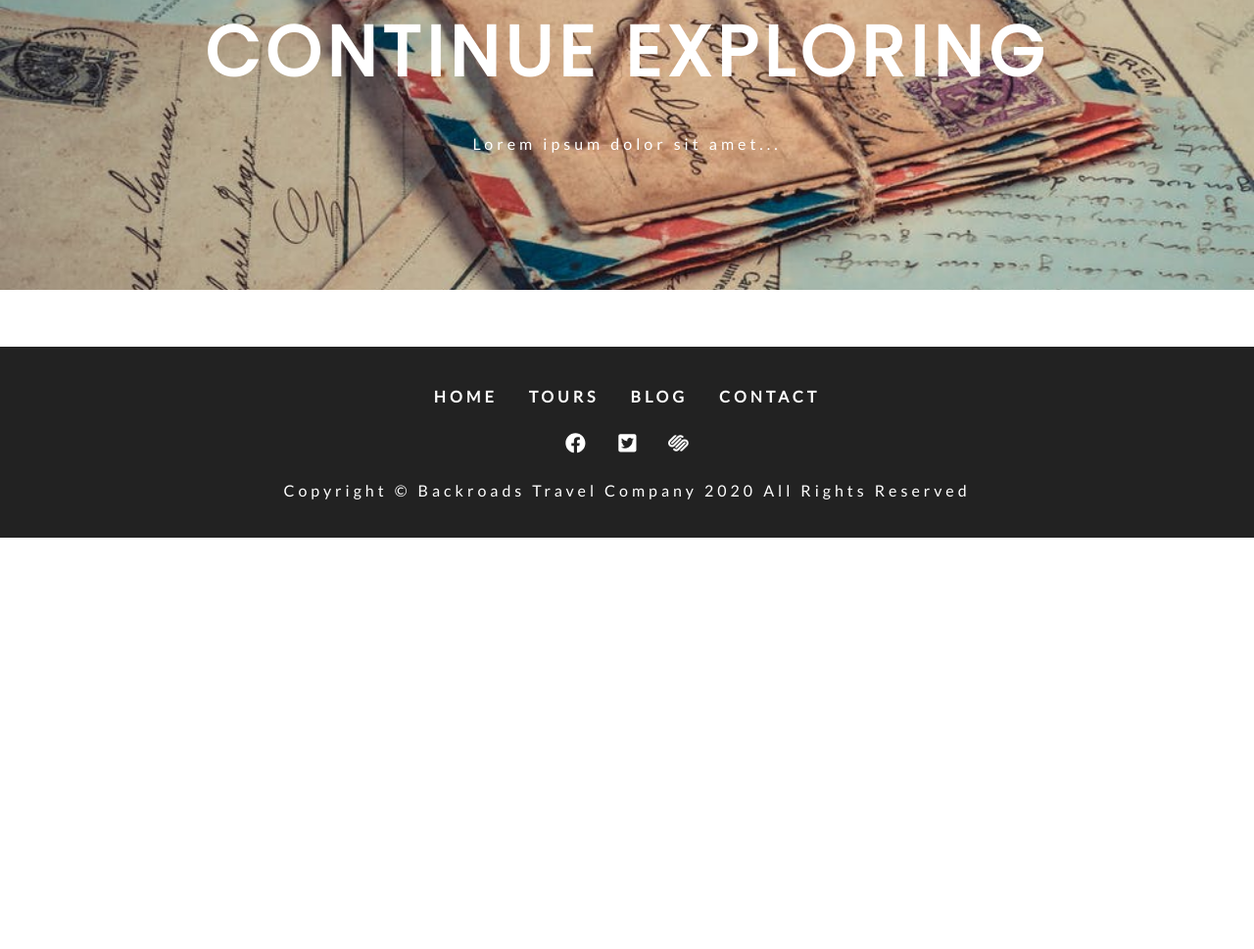
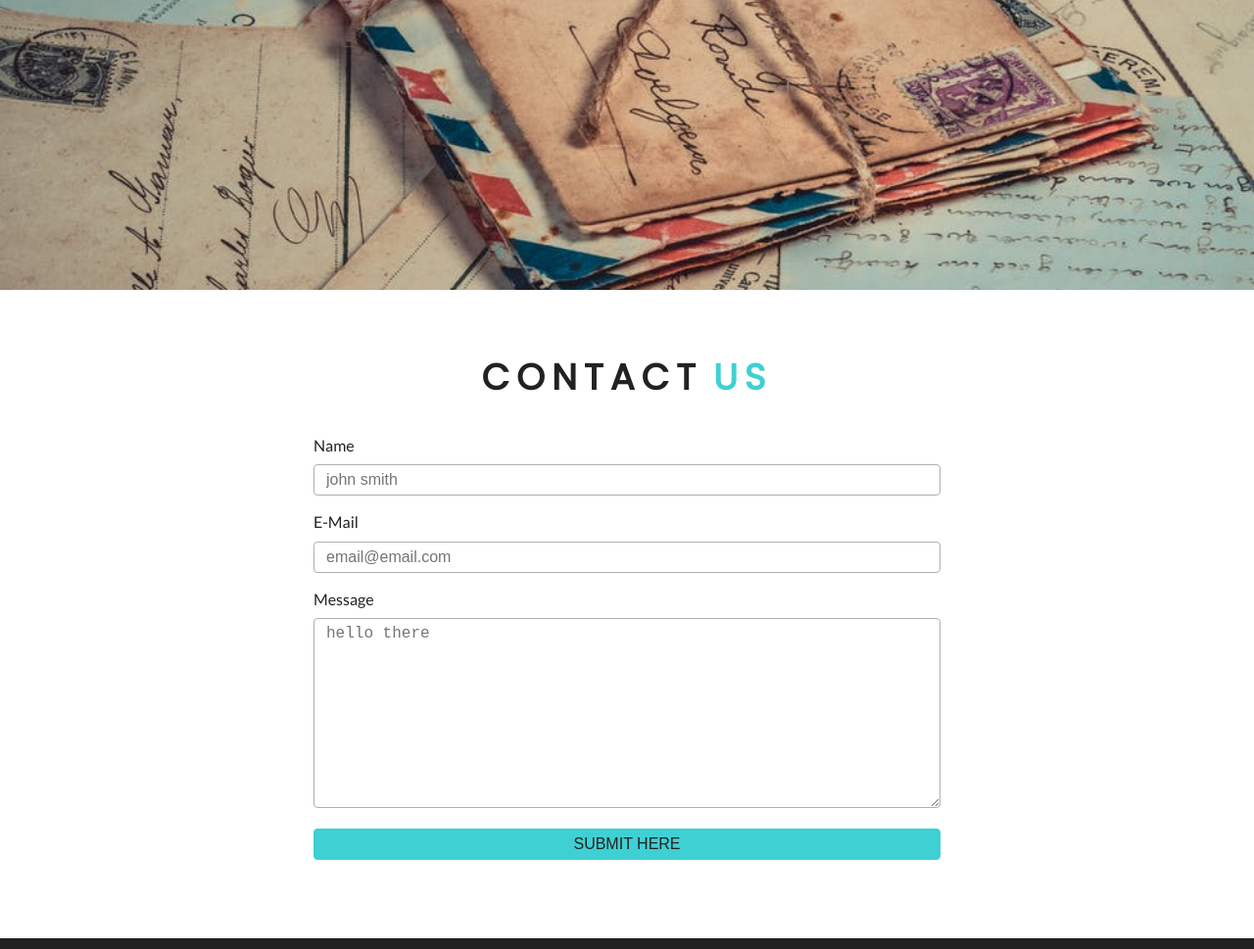
Before and after one commit to gsieczkowski10clouds/gatsby-backroads, a Gatsby site: page /contact in a window 1280 px wide. Shown: the part 251-1220 px from the top of the page at 98% size. Before the commit the page ends 800 px from the top, so only its background shows below. Built offline with nearby package versions, Linux system fonts and the light colour scheme; Gatsby itself is replaced by a stand-in of ours.

Commit message:
contact form

```diff
--- a/gatsby-config.js
+++ b/gatsby-config.js
@@ -3,6 +3,10 @@
  *
  * See: https://www.gatsbyjs.org/docs/gatsby-config/
  */
+
+require("dotenv").config({
+    path: `.env.${process.env.NODE_ENV}`,
+})
 
 module.exports = {
 
@@ -14,6 +18,8 @@
 
     plugins: [
 
+        'gatsby-plugin-playground',
+
         'gatsby-plugin-sass',
         'gatsby-plugin-styled-components',
         'gatsby-transformer-sharp',
@@ -21,10 +27,18 @@
         'gatsby-plugin-transition-link',
 
         {
-            resolve: `gatsby-source-filesystem`,
+            resolve: 'gatsby-source-filesystem',
             options: {
-                name: `images`,
+                name: 'images',
                 path: `${__dirname}/src/images/`,
+            },
+        },
+
+        {
+            resolve: 'gatsby-source-contentful',
+            options: {
+                spaceId: 'aa6lmvvj10ja',
+                accessToken: process.env.GATSBY_CONTENTFUL_ACCESS_TOKEN,
             },
         },
 
--- a/package.json
+++ b/package.json
@@ -18,10 +18,12 @@
     "gatsby": "^2.18.12",
     "gatsby-background-image": "^0.9.12",
     "gatsby-image": "^2.2.38",
+    "gatsby-plugin-playground": "^1.0.6",
     "gatsby-plugin-sass": "^2.1.27",
     "gatsby-plugin-sharp": "^2.3.13",
     "gatsby-plugin-styled-components": "^3.1.17",
     "gatsby-plugin-transition-link": "^1.17.7",
+    "gatsby-source-contentful": "^2.1.77",
     "gatsby-source-filesystem": "^2.1.46",
     "gatsby-transformer-sharp": "^2.3.12",
     "gsap": "^3.0.5",
--- /dev/null
+++ b/src/components/Contact/Contact.js
@@ -0,0 +1,44 @@
+import React from "react"
+
+import Title from '../Title';
+
+import styles from '../../css/contact.module.css';
+
+const Contact = () => {
+    return(
+        <section className={styles.contact}>
+
+            <Title title="Contact" subtitle="us" />
+
+            <div className={styles.center}>
+
+                <form action="https://formspree.io/xqkpdjab" method="post">
+
+                    <div>
+                        <label htmlFor="name">Name</label>
+                        <input type="text" name="name" id="name" className={styles.formControl} placeholder="john smith" />
+                    </div>
+
+                    <div>
+                        <label htmlFor="email">E-mail</label>
+                        <input type="email" name="email" id="email" className={styles.formControl} placeholder="email@email.com" />
+                    </div>
+
+                    <div>
+                        <label htmlFor="message">Message</label>
+                        <textarea name="message" id="message" rows="10" className={styles.formControl} placeholder="hello there" />
+                    </div>
+
+                    <div>
+                        <input type="submit" value="submit here" className={styles.submit} />
+                    </div>
+
+                </form>
+
+            </div>
+
+        </section>
+    )
+};
+
+export default Contact;
--- a/src/pages/contact.js
+++ b/src/pages/contact.js
@@ -3,7 +3,7 @@
 
 import Layout from '../components/Layout';
 import StyledHero from "../components/StyledHero"
-import Banner from "../components/Banner"
+import Contact from '../components/Contact/Contact';
 
 export const queryHeroBackgroud = graphql`
     query{
@@ -17,18 +17,15 @@
     }
 `;
 
-const Contact = ({data}) => {
+const contact = ({data}) => {
     return(
         <Layout>
 
-
-            <StyledHero img={data.heroBackgroud.childImageSharp.fluid}>
-                <Banner title="continue exploring" info="Lorem ipsum dolor sit amet..."></Banner>
-            </StyledHero>
-
+            <StyledHero img={data.heroBackgroud.childImageSharp.fluid} />
+            <Contact/>
 
         </Layout>
     )
 };
 
-export default Contact;
+export default contact;
--- a/src/pages/index.js
+++ b/src/pages/index.js
@@ -22,7 +22,7 @@
 `;
 
 
-const Index = ({data}) => {
+const index = ({data}) => {
     return(
         <Layout>
 
@@ -40,4 +40,4 @@
     )
 };
 
-export default Index;
+export default index;
```
Also changed, not shown: src/pages/blog.js (+3 -6 lines), src/pages/tours.js (+3 -6 lines), 1 other file.
